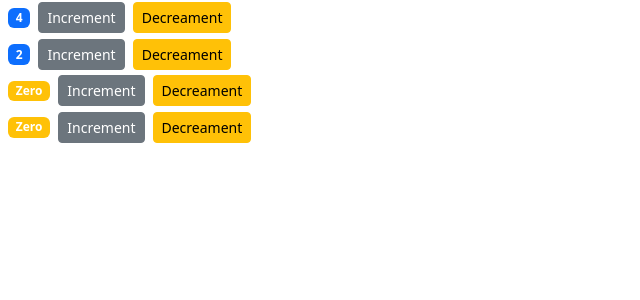
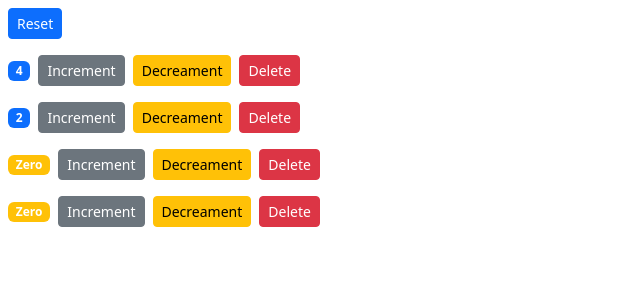
Before and after one commit to nima-nourinejad/Counter-App, a React (Create React App) app: page / in a window 1280 px wide. Shown: the top 300 px of the page, without its empty margins (0-640 px from the left). Built offline with nearby package versions, Linux system fonts and the light colour scheme.

Commit message:
single source of truth implemented

```diff
--- a/src/components/counter.jsx
+++ b/src/components/counter.jsx
@@ -1,61 +1,42 @@
 import React, { Component } from "react";
 
 class Counter extends Component {
-  state = {
-    value: this.props.value,
-    tags: [],
-  };
-
   render() {
     return (
       <React.Fragment>
         <span className={this.getBadgeClasses()}>{this.formatCount()}</span>
         <button
-          onClick={this.handleIncrement}
+          onClick={() => this.props.onIncrement(this.props.counter)}
           className="btn btn-secondary btn-sm"
         >
           Increment
         </button>
         <button
-          onClick={this.handleDeccrement}
+          onClick={() => this.props.onDecrement(this.props.counter)}
           className="btn btn-warning btn-sm ms-2"
         >
           Decreament
         </button>
-        {this.renderTags()}
-		<br/>
-
+        <button
+          onClick={() => this.props.onDelete(this.props.counter.id)}
+          className="btn btn-danger btn-sm m-2"
+        >
+          Delete
+        </button>
+        <br />
       </React.Fragment>
     );
   }
   getBadgeClasses() {
     let classes = "badge m-2 bg-";
-    classes += this.state.value === 0 ? "warning" : "primary";
+    classes += this.props.counter.value === 0 ? "warning" : "primary";
     return classes;
   }
 
   formatCount() {
-    const { value } = this.state;
+    const { value } = this.props.counter;
     return value === 0 ? "Zero" : value;
   }
-  renderTags() {
-    if (this.state.tags.length === 0) return;
-
-    return (
-      <ul>
-        {this.state.tags.map((tag) => (
-          <li key={tag}>{tag}</li>
-        ))}
-      </ul>
-    );
-  }
-  handleIncrement = () => {
-    this.setState({ value: this.state.value+ 1 });
-  };
-  handleDeccrement = () => {
-    if (this.state.value === 0) return;
-    this.setState({ value: this.state.value - 1 });
-  };
 }
 
 export default Counter;
--- a/src/components/counters.jsx
+++ b/src/components/counters.jsx
@@ -10,15 +10,51 @@ class Counters extends Component {
       { id: 4, value: 0 },
     ],
   };
+
+  handleDelete = (counterID) => {
+    const counters = this.state.counters.filter((c) => c.id !== counterID);
+    this.setState({ counters });
+  };
+
   render() {
     return (
-      <div>
+      <React.Fragment>
+        <button
+          onClick={this.handleReset}
+          className="btn btn-primary btn-sm m-2"
+        >
+          Reset
+        </button>
+        <br />
         {this.state.counters.map((counters) => (
-          <Counter key={counters.id} value={counters.value} id={counters.id} />
+          <Counter
+            key={counters.id}
+            onDelete={this.handleDelete}
+            onIncrement={this.handleIncrement}
+            onDecrement={this.handleDecrement}
+            counter={counters}
+          />
         ))}
-      </div>
+      </React.Fragment>
     );
   }
+  handleReset = () => {
+    const counters = this.state.counters.map((c) => ({ ...c, value: 0 }));
+    this.setState({ counters });
+  };
+  handleIncrement = (counter) => {
+    const counters = this.state.counters.map((c) =>
+      c === counter ? { ...c, value: c.value + 1 } : c
+    );
+    this.setState({ counters });
+  };
+  handleDecrement = (counter) => {
+    if (counter.value === 0) return;
+    const counters = this.state.counters.map((c) =>
+      c === counter ? { ...c, value: c.value - 1 } : c
+    );
+    this.setState({ counters });
+  };
 }
 
 export default Counters;
```
